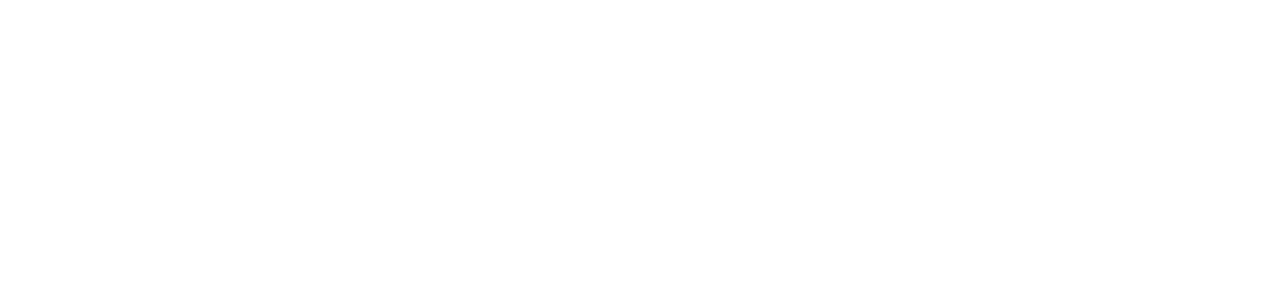
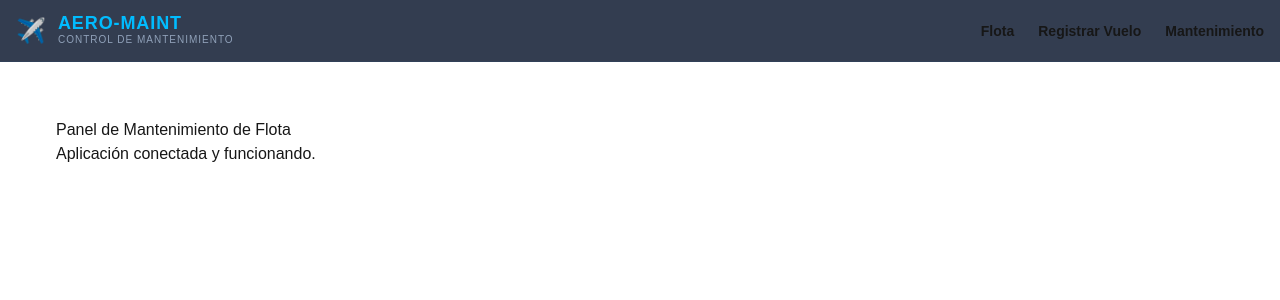
Before and after one commit to otluid-rgb/mantenimiento-aeronaves, a Next.js app: page / in a window 1280 px wide. Before the commit this address had no page. Shown: the top 300 px of the page. Built offline with nearby package versions, Linux system fonts and the light colour scheme.

Commit message:
Fix: simplificada pagina principal para solucionar build

```diff
--- a/app/page.js
+++ b/app/page.js
@@ -1,5 +1,8 @@
-import { redirect } from 'next/navigation';
-
 export default function Home() {
-  redirect('/aeronaves');
+  return (
+    <div style={{ padding: '2rem', fontFamily: 'sans-serif' }}>
+      <h1>Panel de Mantenimiento de Flota</h1>
+      <p>Aplicación conectada y funcionando.</p>
+    </div>
+  );
 }
```
